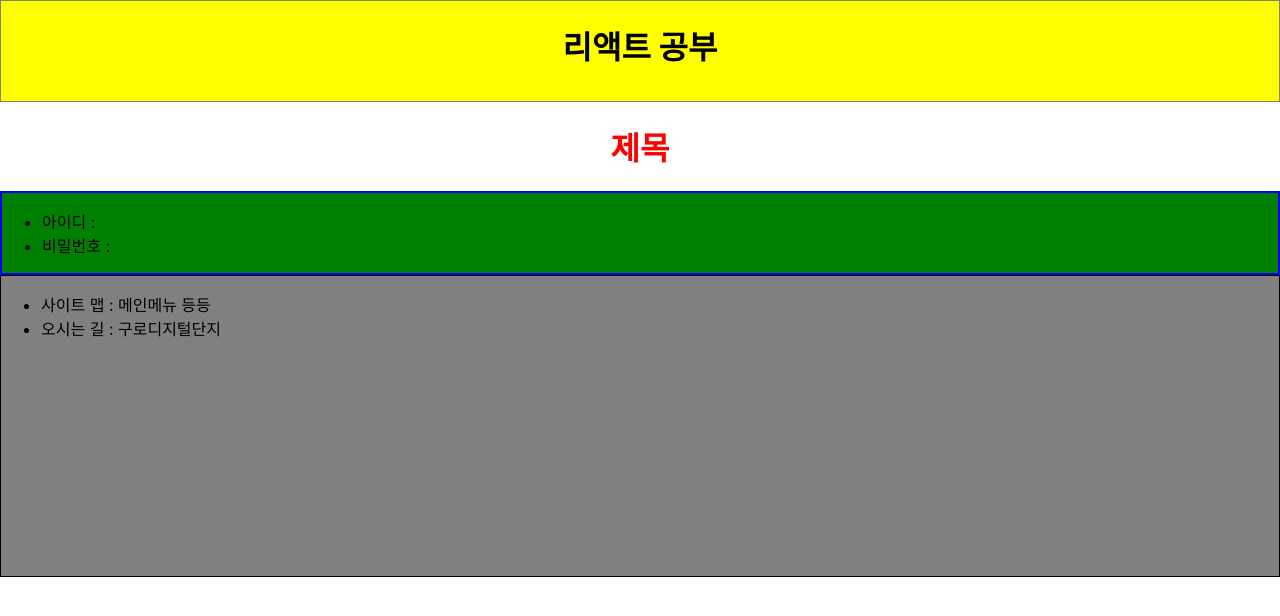
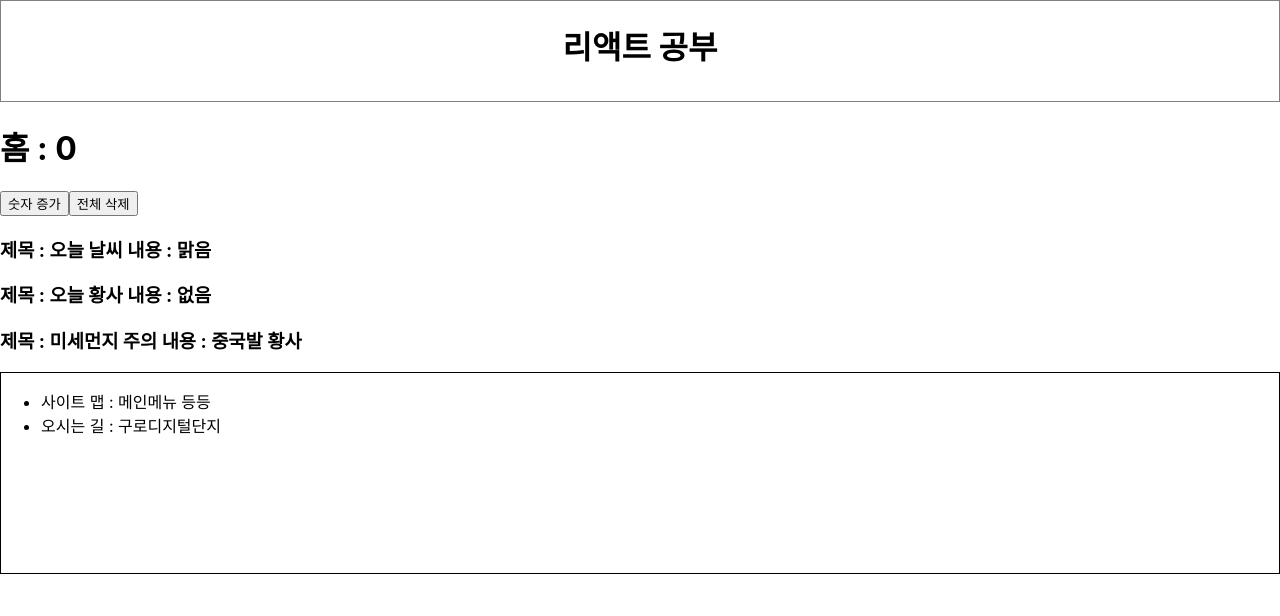
Before and after one commit to thyoondev/React-Springboot-Practice-Book, a React (Create React App) app: page / in a window 1280 px wide. Shown: the top 616 px of the page. Built offline with nearby package versions, Linux system fonts and the light colour scheme.

Commit message:
props(변수,함수 passing하기)

```diff
--- a/src/App.js
+++ b/src/App.js
@@ -3,6 +3,7 @@ import './App.css';
 import Footer from './components/Footer';
 import Header from './components/Header';
 import Main from './components/Main';
+import HomePage from './pages/HomePage';
 //1. return시에 하나의 dom만 리턴할 수 있다.
 //2. 변수선언은 let 혹은 const로만 해야함. (scope 문제)
 //3. if 사용 불가능 -> 삼항연산자 (조건 ? 값(ture) : 값(false))
@@ -15,9 +16,7 @@ import Main from './components/Main';
 function App() {
   return (
     <div>
-      <Header />
-      <Main />
-      <Footer />
+      <HomePage />
     </div>
   );
 }
--- a/src/components/Footer.js
+++ b/src/components/Footer.js
@@ -1,21 +1,20 @@
 import React from 'react';
 import styled from 'styled-components';
 
-const FooterList = styled.div`
+const StyleFooterListDiv = styled.div`
   border: 1px solid black;
-  height: 300px;
-  background-color: gray;
+  height: 200px;
 `;
 
 function Footer() {
   return (
     <>
-      <FooterList>
+      <StyleFooterListDiv>
         <ul>
           <li>사이트 맵 : 메인메뉴 등등</li>
           <li>오시는 길 : 구로디지털단지</li>
         </ul>
-      </FooterList>
+      </StyleFooterListDiv>
     </>
   );
 }
--- a/src/components/Header.js
+++ b/src/components/Header.js
@@ -1,18 +1,17 @@
 import React from 'react';
 import styled from 'styled-components';
 
-const HeaderBox = styled.div`
+const StyleHeaderDiv = styled.div`
   height: 100px;
   border: 1px solid gray;
   text-align: center;
-  background-color: yellow;
 `;
 function Header() {
   return (
     <>
-      <HeaderBox>
+      <StyleHeaderDiv>
         <h1>리액트 공부</h1>
-      </HeaderBox>
+      </StyleHeaderDiv>
     </>
   );
 }
--- a/src/components/Main.js
+++ b/src/components/Main.js
@@ -1,15 +1,15 @@
 import React from 'react';
 import styled from 'styled-components';
-import Login from './Login';
+import Login from '../pages/LoginPage';
 
-const Title = styled.h1`
+const StyledTitleH1 = styled.h1`
   color: red;
   text-align: center;
 `;
 function Main() {
   return (
     <div>
-      <Title>제목</Title>
+      <StyledTitleH1>제목</StyledTitleH1>
       <Login />
     </div>
   );
--- /dev/null
+++ b/src/home/Home.js
@@ -0,0 +1,21 @@
+import React from 'react';
+
+//Function 방식
+const Home = (props) => {
+  //구조분할 할당
+  const { boards, setBoards, number, setNumber } = props;
+  return (
+    <div>
+      <h1>홈 : {number}</h1>
+      <button onClick={() => setNumber(number + 1)}> 숫자 증가 </button>
+      <button onClick={() => setBoards([])}>전체 삭제</button>
+      {boards.map((board) => (
+        <h3>
+          제목 : {board.title} 내용 : {board.content}
+        </h3>
+      ))}
+    </div>
+  );
+};
+
+export default Home;
--- /dev/null
+++ b/src/pages/HomePage.js
@@ -0,0 +1,38 @@
+import React, { useEffect, useState } from 'react';
+import Footer from '../components/Footer';
+import Header from '../components/Header';
+import Home from '../home/Home';
+
+const HomePage = () => {
+  //http 요청 (fetch)
+
+  const [boards, setBoards] = useState([]);
+  const [number, setNumber] = useState(0);
+
+  //빈 배열 한번만 실행
+  useEffect(() => {
+    //다운로드 가정 = fetch(비동기)
+    let data = [
+      { id: 1, title: '오늘 날씨', content: '맑음' },
+      { id: 2, title: '오늘 황사', content: '없음' },
+      { id: 3, title: '미세먼지 주의', content: '중국발 황사' },
+    ];
+
+    //다운로드 전이라 빈데이터 들어감
+    setBoards([...data]);
+  }, []);
+  return (
+    <div>
+      <Header />
+      <Home
+        boards={boards}
+        setBoards={setBoards}
+        number={number}
+        setNumber={setNumber}
+      />
+      <Footer />
+    </div>
+  );
+};
+
+export default HomePage;
--- a/src/components/Login.js
+++ b/src/pages/LoginPage.js
@@ -1,20 +1,19 @@
 import React from 'react';
 import styled from 'styled-components';
 
-const LoginBox = styled.div`
+const StyleLoginDiv = styled.div`
   height: 300;
   border: 2px solid blue;
-  background-color: green;
 `;
 function Login(props) {
   return (
     <div>
-      <LoginBox>
+      <StyleLoginDiv>
         <ul>
           <li>아이디 : </li>
           <li>비밀번호 : </li>
         </ul>
-      </LoginBox>
+      </StyleLoginDiv>
     </div>
   );
 }
```
Also changed, not shown: src/components/Nav.js (added, +7 -0 lines).
